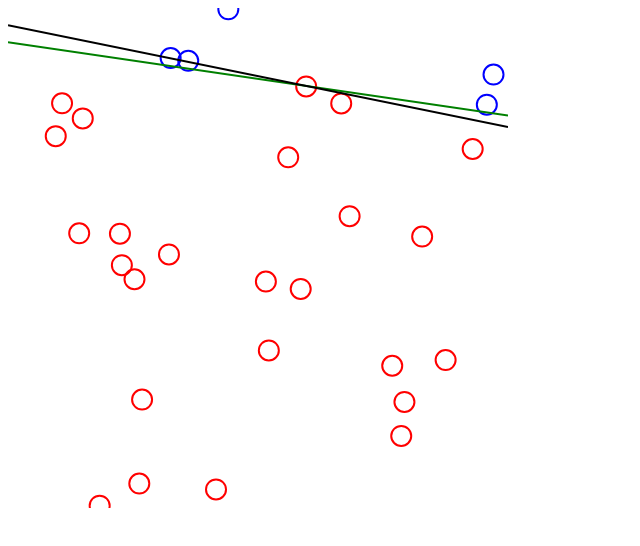
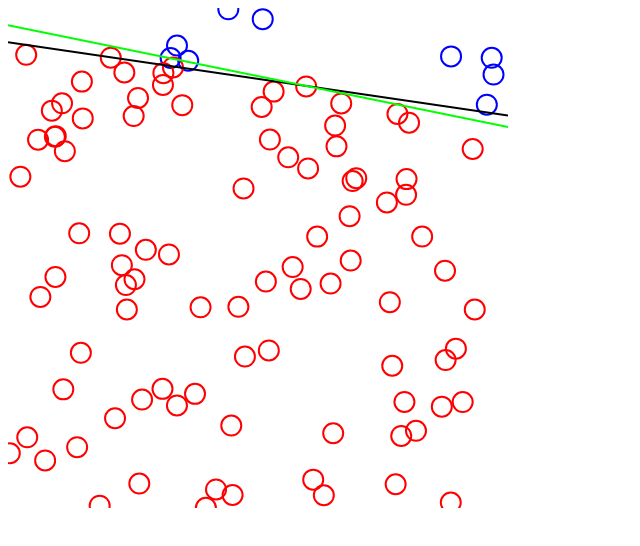
Before and after one commit to anarchih/PLA_demo, a plain HTML site: page index.html in a window 1280 px wide. Shown: the whole page, without its empty margins (0-640 px from the left). Drawn offline with Linux system fonts and the light colour scheme.

Commit message:
removed some debug codes

```diff
--- a/index.html
+++ b/index.html
@@ -1,7 +1,7 @@
 <html>
 <head>
 	<script>
-		var dataAmounts = 30
+		var dataAmounts = 100
 		var TrueOrFalse = []
 		function main(){
 			var m = generateFunc();
@@ -9,12 +9,12 @@
 			var data2 = data
 			classify(m, data)
 
-			drawline(m,'green')
+			drawline(m,'#000000')
 			var result = analyze(m, data)
-			drawline(result,'#000000')
+			drawline(result,'#00ff00')
 		}
 		function generateFunc(){
-			var m = []//Math.random()*10;
+			var m = []
 			m[0] = Math.random()*9+0.1;
 			m[1] = Math.random()*9-9.1;
 			m[2] = Math.random()*100+100;
@@ -28,7 +28,6 @@
 				data[i] = [x, y, 1];
 
 			}
-		//	data[0][2] = 1
 			return data
 		}
 		function classify(m, data){
@@ -41,14 +40,12 @@
 					drawCross(data[i][0], data[i][1])
 					TrueOrFalse[i] = 0
 					}
-			//console.log(data[i][0],data[i][1])
 			}
 
 		}
 		function drawCircle(x, y){
 			var c = document.getElementById("myCanvas");
 			var ctx = c.getContext("2d");
-			//ctx.fillStyle = "#0000";
 			ctx.strokeStyle= "#0000ff";
 			ctx.lineWidth = 2;
 			ctx.beginPath();
@@ -60,7 +57,6 @@
 
 			var c = document.getElementById("myCanvas");
 			var ctx = c.getContext("2d");
-			//ctx.fillStyle = "#FF0000";
 			ctx.strokeStyle= "#ff0000";
 			ctx.lineWidth = 2;
 			ctx.beginPath();
@@ -70,9 +66,7 @@
 		}
 		function analyze(m, data){
 			var origin = [data[0][0],data[0][1],data[0][2]]
-			console.log(origin)
 			origin[0] = 1;
-			console.log(data[0])
 			var done = false;
 			count = 0
 			while (1){
@@ -81,14 +75,12 @@
 				}
 				for (var i=0; i<dataAmounts; i++){
 					if(TrueOrFalse[i] && origin[0]*data[i][0] + origin[1]*data[i][1] + origin[2]*data[i][2] < 0){
-					//	if(TrueOrFalse[i] == false)count++
 						origin[0] = origin[0] + data[i][0];
 						origin[1] = origin[1] + data[i][1];
 						origin[2] = origin[2] + data[i][2];
 						break;
 					}
 					else if(!TrueOrFalse[i] && origin[0]*data[i][0] + origin[1]*data[i][1] + origin[2]*data[i][2] >= 0){
-					//	if(TrueOrFalse[i] == true)count++
 						origin[0] = origin[0] - data[i][0];
 						origin[1] = origin[1] - data[i][1];
 						origin[2] = origin[2] - data[i][2];
@@ -103,15 +95,12 @@
 				}
 
 			}
-		//	console.log(count)
 			return origin
 
 		}
 		function drawline (result,color){
-			console.log(TrueOrFalse)
 			var c = document.getElementById("myCanvas");
 			var ctx = c.getContext("2d");
-			//ctx.fillStyle = "#FF0000";
 			ctx.strokeStyle = color;
 			ctx.beginPath();
 			ctx.moveTo(0,(-result[0]*0-result[2]*1)/result[1]);
```
